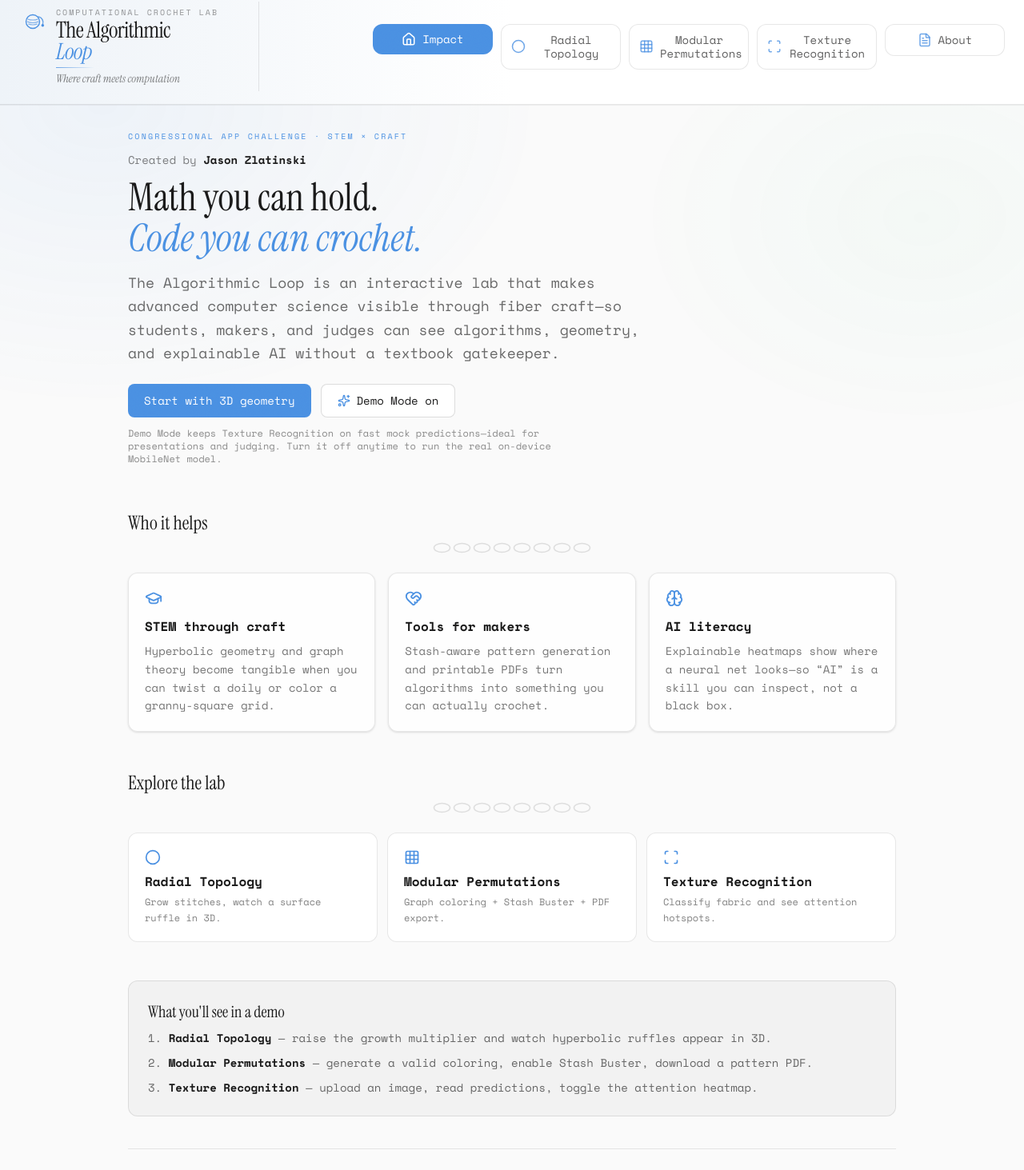
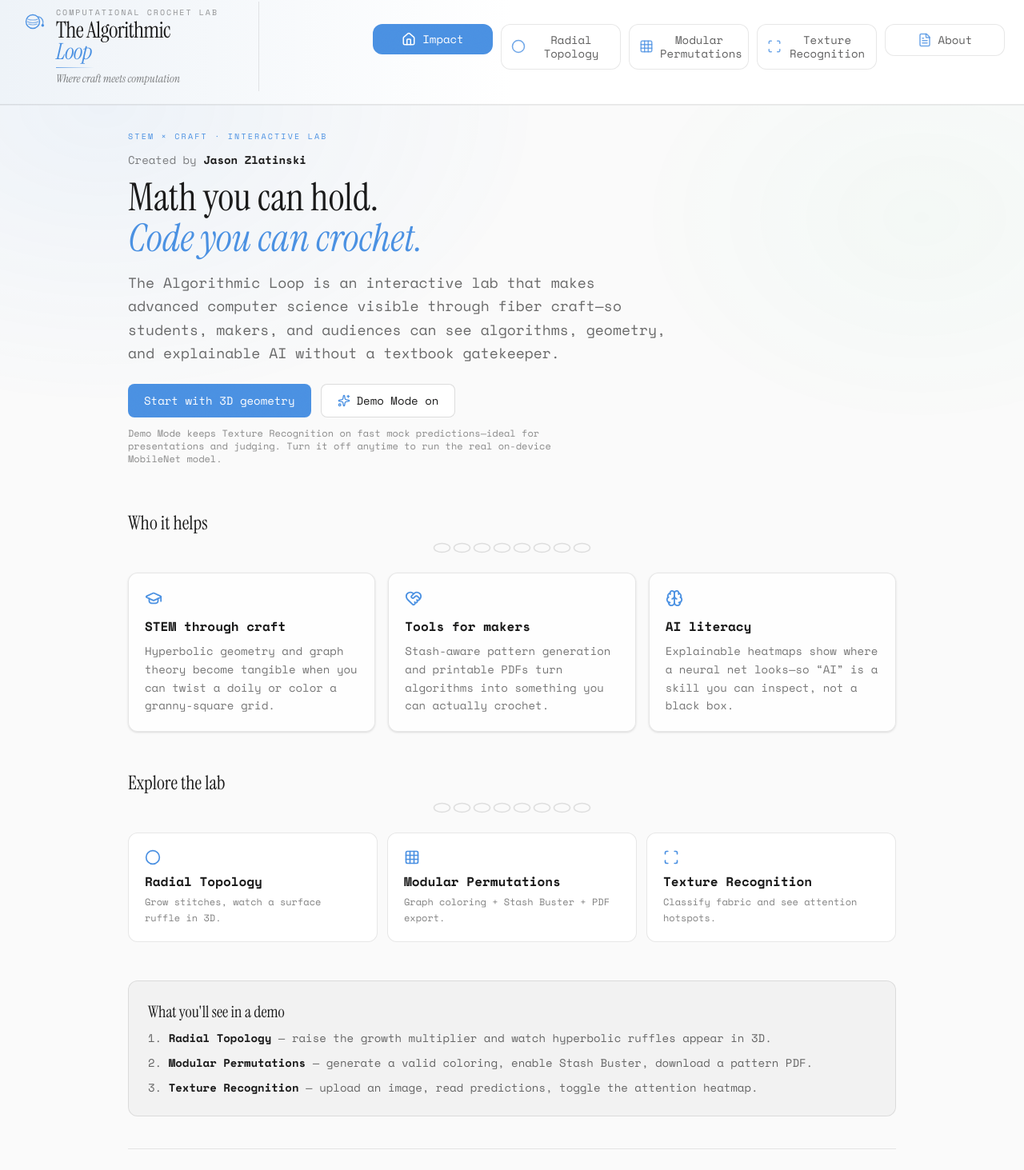
Before and after one commit to piepengu/crochet_lab, a React (Vite) app: page / in a window 1280 px wide. Shown: the part 14-1477 px from the top of the page at 80% size. Built offline with nearby package versions, Linux system fonts and the light colour scheme.

Commit message:
Remove Congressional App Challenge branding for broader use.
EOF

```diff
--- a/index.html
+++ b/index.html
@@ -12,7 +12,7 @@
     <meta property="og:title" content="The Algorithmic Loop — Where Craft Meets Computation" />
     <meta
       property="og:description"
-      content="Created by Jason Zlatinski for the Congressional App Challenge. Explore hyperbolic doilies in 3D, granny-square patterns with stash limits, and explainable AI for crochet texture."
+      content="Created by Jason Zlatinski. Explore hyperbolic doilies in 3D, granny-square patterns with stash limits, and explainable AI for crochet texture."
     />
     <meta property="og:type" content="website" />
     <link rel="preconnect" href="https://fonts.googleapis.com" />
--- a/src/components/shared/ImpactHome.jsx
+++ b/src/components/shared/ImpactHome.jsx
@@ -42,7 +42,7 @@ const MODULES = [
 ]
 
 /**
- * CAC-facing landing: impact story + clear paths into each module
+ * Landing: impact story + clear paths into each module
  */
 export default function ImpactHome({ onNavigate, demoMode, onToggleDemo }) {
   return (
@@ -64,7 +64,7 @@ export default function ImpactHome({ onNavigate, demoMode, onToggleDemo }) {
           transition={{ duration: 0.5 }}
         >
           <p className="font-mono text-[10px] tracking-[0.22em] uppercase text-yarn-blue mb-3">
-            Congressional App Challenge · STEM × Craft
+            STEM × Craft · Interactive Lab
           </p>
           <p className="text-sm text-charcoal/55 mb-3">
             Created by <span className="font-semibold text-charcoal">Jason Zlatinski</span>
@@ -75,7 +75,7 @@ export default function ImpactHome({ onNavigate, demoMode, onToggleDemo }) {
           </h2>
           <p className="text-charcoal/65 text-base lg:text-lg max-w-2xl leading-relaxed">
             The Algorithmic Loop is an interactive lab that makes advanced computer science
-            visible through fiber craft—so students, makers, and judges can see algorithms,
+            visible through fiber craft—so students, makers, and audiences can see algorithms,
             geometry, and explainable AI without a textbook gatekeeper.
           </p>
 
@@ -161,8 +161,6 @@ export default function ImpactHome({ onNavigate, demoMode, onToggleDemo }) {
             <span className="font-semibold text-charcoal">Jason Zlatinski</span>
             {' · '}
             The Algorithmic Loop
-            {' · '}
-            Congressional App Challenge
           </p>
           <p className="mt-1 text-xs text-charcoal/40">
             <a
--- a/src/components/shared/Manifesto.jsx
+++ b/src/components/shared/Manifesto.jsx
@@ -253,8 +253,6 @@ export default function Manifesto() {
           </p>
           <p className="text-sm text-charcoal/70 mb-4">
             Created by <span className="font-semibold text-charcoal">Jason Zlatinski</span>
-            {' · '}
-            Congressional App Challenge
           </p>
           <div className="flex justify-center gap-6">
             <a
```
Also changed, not shown: 2 other files (tests, documents, lock files or other folders).
